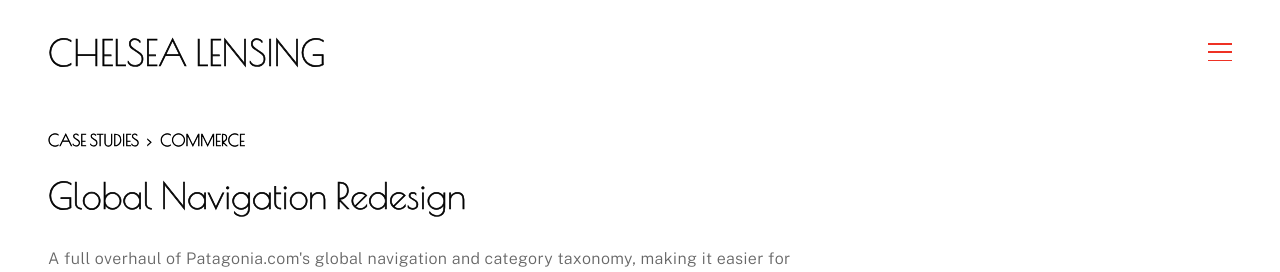
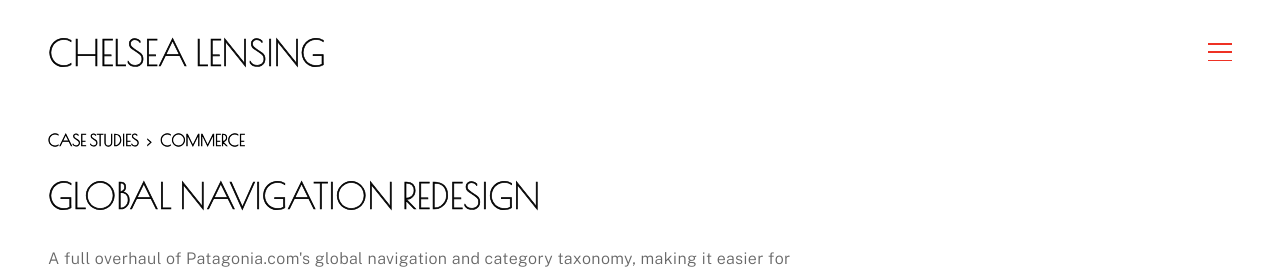
Before and after one commit to chelsea-lensing/portfolio, a Next.js app: page /case-studies/navigation-redesign in a window 1280 px wide. Shown: the top 272 px of the page. Built offline with nearby package versions, Linux system fonts and the light colour scheme.

Commit message:
Capitalize Navigation Redesign case study title to all caps
Co-Authored-By: Claude Sonnet 4.6 <noreply@anthropic.com>

```diff
--- a/src/app/case-studies/navigation-redesign/page.tsx
+++ b/src/app/case-studies/navigation-redesign/page.tsx
@@ -89,7 +89,7 @@ export default function NavigationRedesignPage() {
       {/* Hero */}
       <div className="px-4 lg:px-12 pb-8 lg:pb-10 flex flex-col gap-5 lg:gap-6">
         <h1 className="font-poiret text-[28px] lg:text-[36px] text-black leading-normal">
-          Global Navigation Redesign
+          GLOBAL NAVIGATION REDESIGN
         </h1>
         <p className="font-public-sans font-light text-[14px] lg:text-[16px] text-[#666] leading-[26px] tracking-[0.4px] max-w-[800px]">
           A full overhaul of Patagonia.com&apos;s global navigation and category taxonomy, making it easier for customers to find what they&apos;re looking for, faster, while keeping Patagonia&apos;s mission visible throughout the journey.
```
